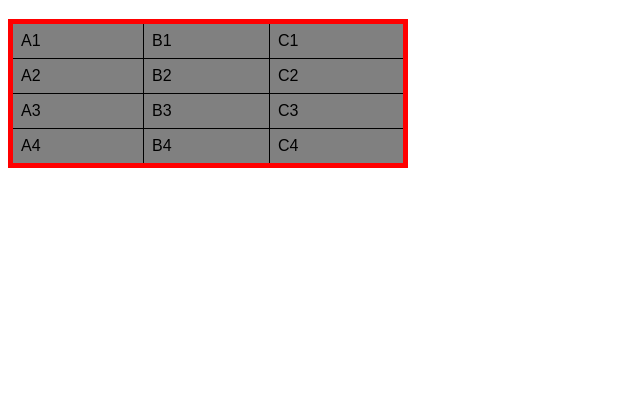
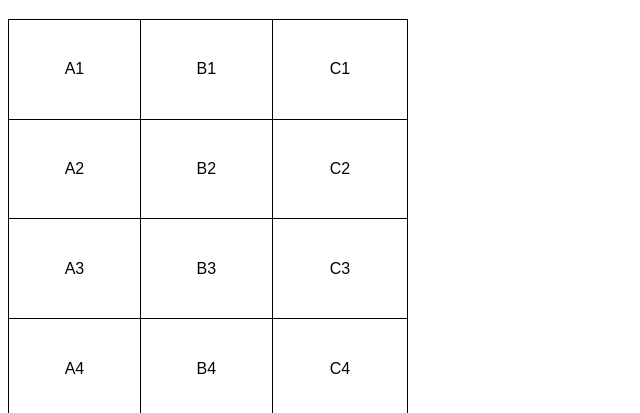
Before and after one commit to paulosergio1996/html-css, a plain HTML site: page exercicios/ex023/tabela01.html in a window 1280 px wide. Shown: the part 61-474 px from the top of the page, without its empty margins (0-640 px from the left). Drawn offline with Linux system fonts and the light colour scheme.

Commit message:
tabela001

```diff
--- a/exercicios/ex023/tabela01.html
+++ b/exercicios/ex023/tabela01.html
@@ -10,19 +10,22 @@
         }
 
         table{
+            height: 400px;
             width: 400px;
             border-collapse: collapse;
-            border: 5px solid red;
-        }
 
-        tr{
-            background-color: gray;
         }
 
 
         td{
             border: 1px solid black;
             padding: 8px;
+            text-align: center; /*Alinhamento horizontal*/
+            vertical-align: middle;
+        }
+
+        .numero{
+
         }
     </style>
 </head>
```
